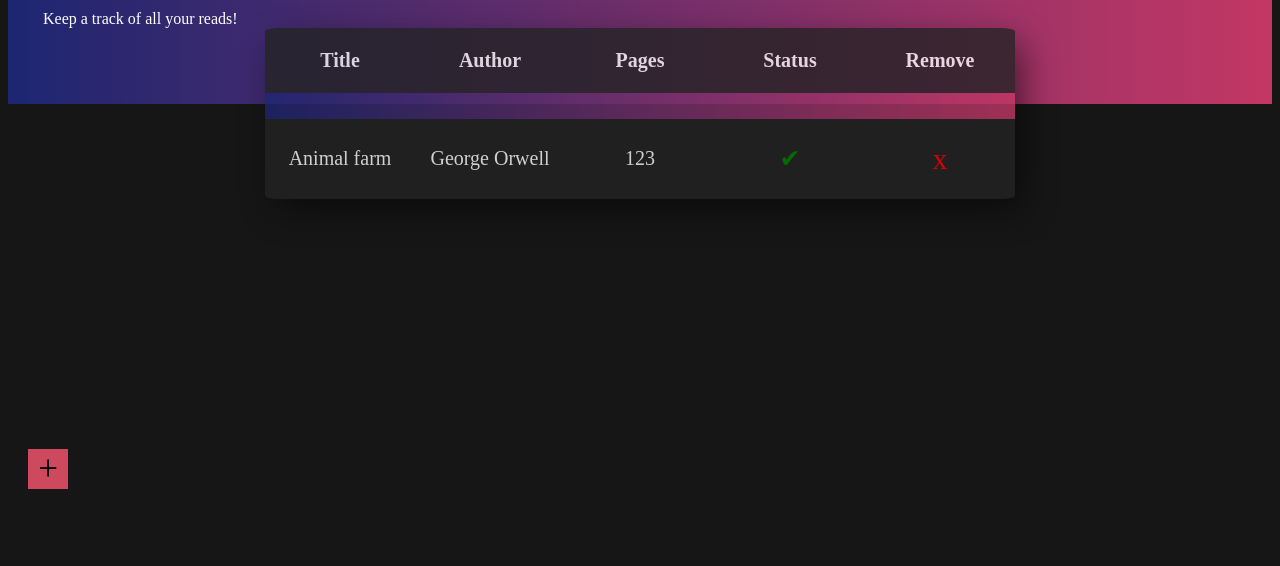
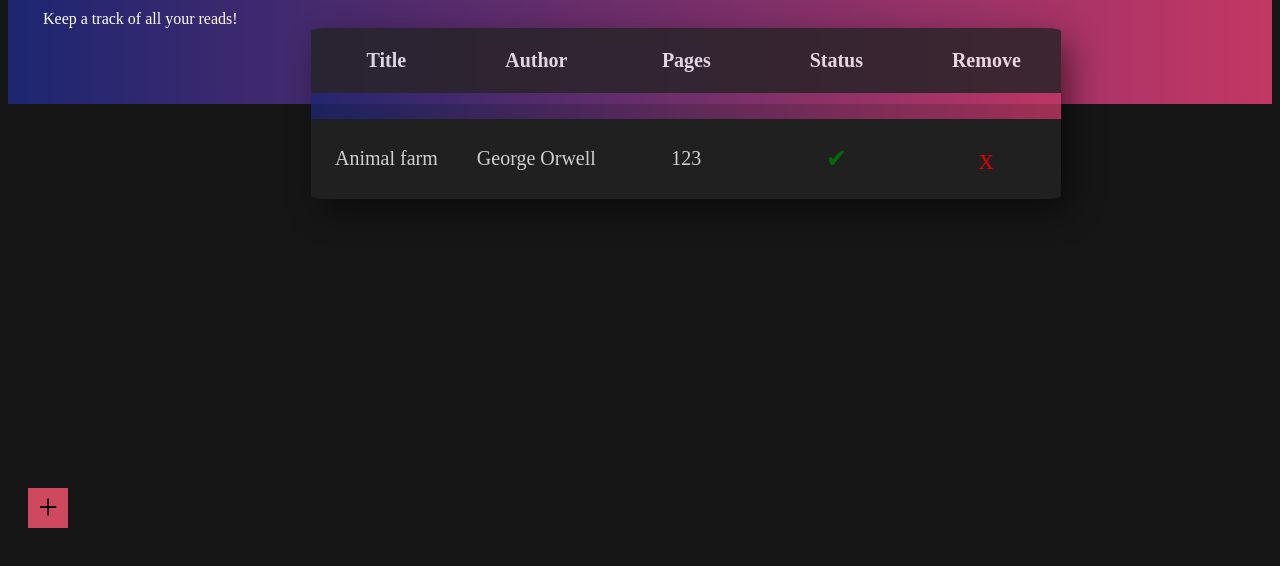
Before and after one commit to roshaan005/library, a plain HTML site: page index.html in a window 1280 px wide. Shown: the part 154-720 px from the top of the page. Drawn offline with Linux system fonts and the light colour scheme.

Commit message:
added design to flex box

```diff
--- a/styles.css
+++ b/styles.css
@@ -100,7 +100,8 @@ body{
     color:hotpink
 }
 .main{
-    margin:auto;
+  margin-left:24%;
+    align-self: flex-start;
     width:750px;
     background-color:rgb(35, 35, 36);
     color:white;
@@ -112,6 +113,7 @@ body{
     -moz-box-shadow: 9px 12px 36px -3px rgba(0,0,0,0.7);
     table-layout: fixed;
     border-radius: 2%;
+
 
 
 }
@@ -149,6 +151,8 @@ td{
       position:absolute;
       margin-top:250px;
       margin-left:20px;
+      align-self:flex-end;
+
 
       background-color:rgb(206, 72, 94);
 
@@ -169,3 +173,9 @@ td{
 .read:hover{
    font-size: 90px;
 }
+#flex{
+    display:flex;
+
+    height:500px;
+
+}
```
